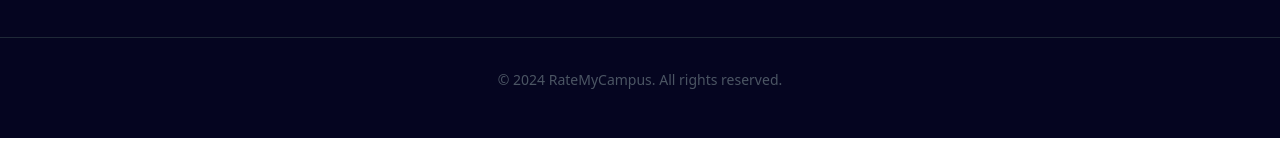
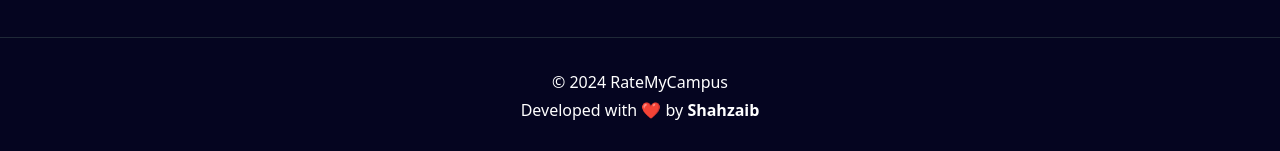
Before and after one commit to shahzaib-afzal/ratemycampus, a React (Vite) app in the folder client/: page / in a window 1280 px wide. Shown: the part 2099-2250 px from the top of the page. Built offline with nearby package versions, Linux system fonts and the light colour scheme.

Commit message:
refactor: Update LandingPage image sources
Update the image sources for the desktop and mobile versions of the LandingPage component to use the .jpg format instead of .png. Also, update the className for the mobile image to use object-cover instead of object-contain for better display.

```diff
--- a/client/src/pages/LandingPage.tsx
+++ b/client/src/pages/LandingPage.tsx
@@ -97,7 +97,7 @@
         >
           {/* Desktop Image */}
           <img
-            src="https://cdn.ratemycampus.live/desktop.png"
+            src="https://cdn.ratemycampus.live/desktop.jpg"
             alt="RateMyCampus's Dashboard"
             height={720}
             width={1400}
@@ -106,11 +106,11 @@
           />
           {/* Mobile Image */}
           <img
-            src="https://cdn.ratemycampus.live/mobile.png"
+            src="https://cdn.ratemycampus.live/mobile%20(2).jpg"
             alt="RateMyCampus's Dashboard"
             height={720}
             width={1400}
-            className="mx-auto block h-full w-full rounded-2xl object-contain sm:hidden"
+            className="mx-auto block h-full w-full rounded-2xl object-cover sm:hidden"
             draggable={false}
           />
         </ContainerScroll>
@@ -137,10 +137,15 @@
       {/* Footer */}
       <footer className="border-t border-gray-800 bg-[#050520] py-8">
         <div className="container mx-auto px-4 text-center text-sm text-gray-600">
-          <p>
-            &copy; {new Date().getFullYear()} RateMyCampus. All rights reserved.
+          <p className="pb-1 text-sm text-white sm:text-base">
+            &copy; {new Date().getFullYear()} RateMyCampus <br />{" "}
           </p>
-          <nav className="mt-4">{/* Removed Link components */}</nav>
+          <span className="text-sm text-white sm:text-base">
+            Developed with ❤️ by{" "}
+            <a href="about" className="font-bold">
+              Shahzaib
+            </a>
+          </span>
         </div>
       </footer>
     </div>
```
